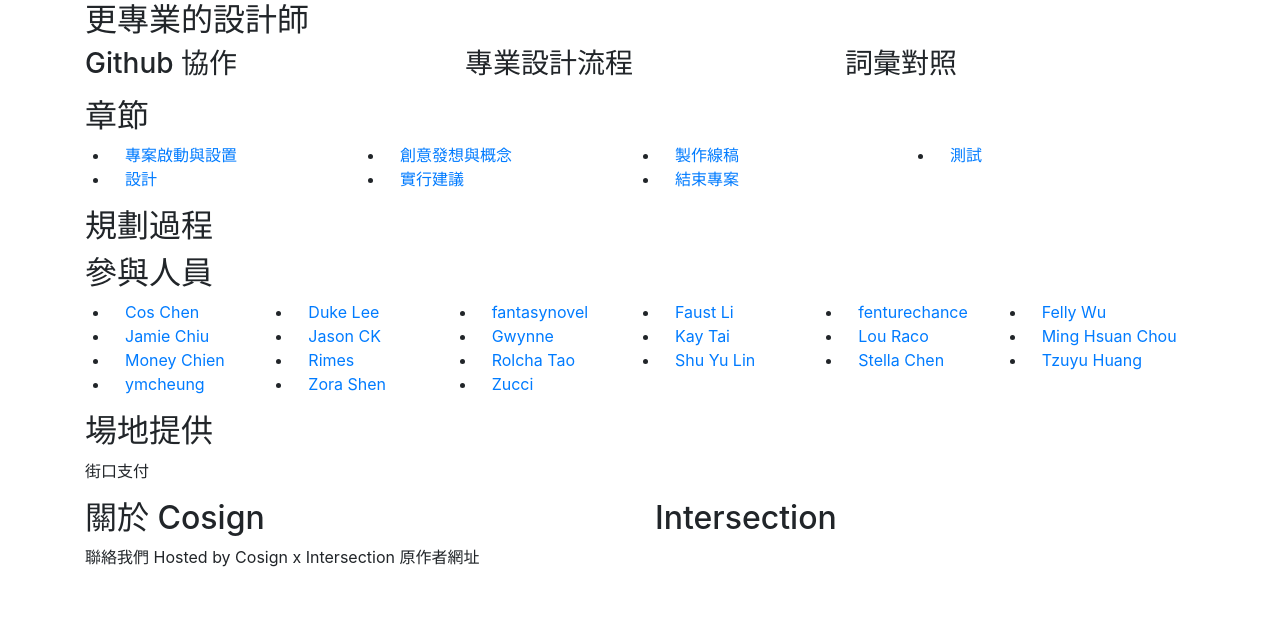
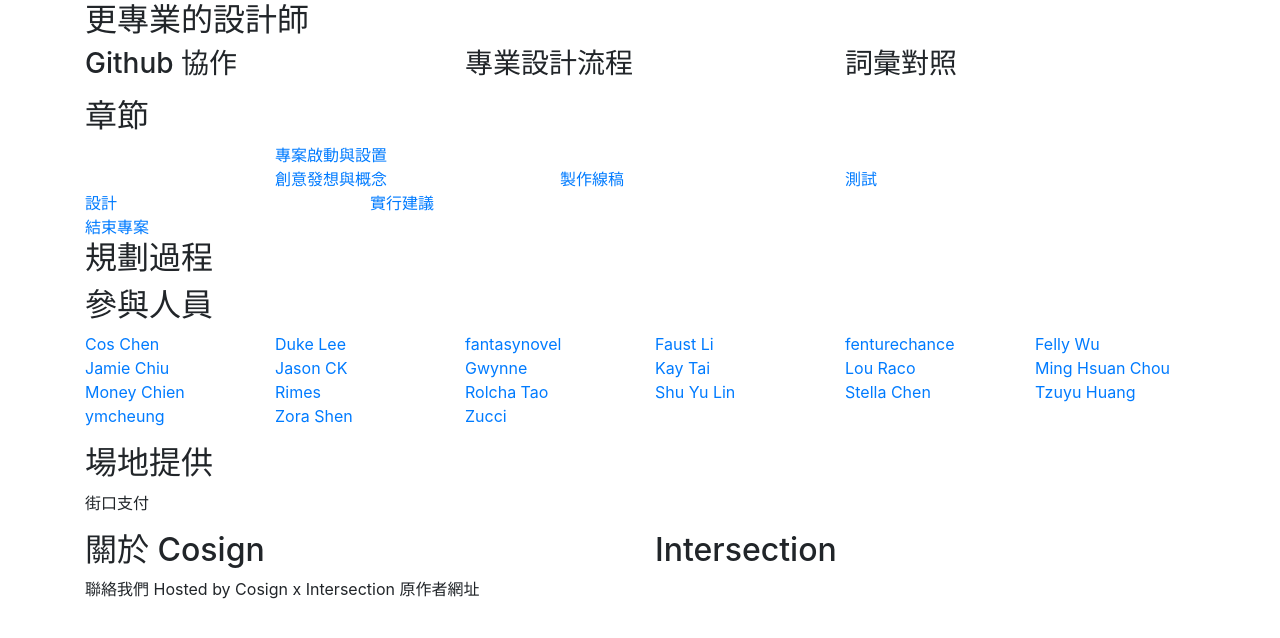
Before and after one commit to thecosignstudio/process, a Jekyll site: the page built from index.md, in a window 1280 px wide. Shown: the top 638 px of the page. Built offline with Jekyll 4.4.1, drawn with Linux system fonts in a browser that asks for light colours.

Commit message:
Update basic custom styles

```diff
--- a/_layouts/home.html
+++ b/_layouts/home.html
@@ -9,6 +9,7 @@
   <title>專業人士的設計流程</title>
   <meta name="description" content="在任何地點、任何時間透過瀏覽器觀看專業人士的設計流程。完全免費，內有我們從事專業工作超過 10 年的精華知識與經驗。">
   <link rel="stylesheet" href="https://stackpath.bootstrapcdn.com/bootstrap/4.1.3/css/bootstrap.min.css" integrity="sha384-MCw98/SFnGE8fJT3GXwEOngsV7Zt27NXFoaoApmYm81iuXoPkFOJwJ8ERdknLPMO" crossorigin="anonymous">
+  <link rel="stylesheet" href="{{ "/process/css/home.css" }}">
   <link rel="canonical" href="https://thecosignstudio.github.io/process" >
 
   <!-- Global site tag (gtag.js) - Google Analytics -->
@@ -54,26 +55,32 @@
     <div class="row">
       <div class="col">
         <h2>章節</h2>
-        <ul class="row align-items-center">
-          <li class="col-12 col-sm-6 col-md-3">
+        <ul class="home-chapters row">
+          <li class="home-chapter-item col-12 col-sm-6 col-md-3 offset-md-2">
             <a href="chapters/01-project-introduction-and-setup.html" class="home-chapter-link">專案啟動與設置</a>
           </li>
-          <li class="col-12 col-sm-6 col-md-3 col-md-offset-3">
+        </ul>
+        <ul class="home-chapters row">
+          <li class="home-chapter-item col-12 col-sm-6 col-md-3 offset-md-2">
             <a href="chapters/02-ideation-and-concept.html" class="home-chapter-link">創意發想與概念</a>
           </li>
-          <li class="col-12 col-sm-6 col-md-3">
+          <li class="home-chapter-item col-12 col-sm-6 col-md-3">
             <a href="chapters/03-wireframing.html" class="home-chapter-link">製作線稿</a>
           </li>
-          <li class="col-12 col-sm-6 col-md-3">
+          <li class="home-chapter-item col-12 col-sm-6 col-md-3">
             <a href="chapters/04-testing.html" class="home-chapter-link">測試</a>
           </li>
-          <li class="col-12 col-sm-6 col-md-3">
+        </ul>
+        <ul class="home-chapters row align-items-center">
+          <li class="home-chapter-item col-12 col-sm-6 col-md-3">
             <a href="chapters/05-design.html" class="home-chapter-link">設計</a>
           </li>
-          <li class="col-12 col-sm-6 col-md-3">
+          <li class="home-chapter-item col-12 col-sm-6 col-md-3">
             <a href="chapters/06-implementation-recommendations.html" class="home-chapter-link">實行建議</a>
           </li>
-          <li class="col-12 col-sm-6 col-md-3">
+        </ul>
+        <ul class="home-chapters row align-items-center">
+          <li class="home-chapter-item col-12 col-sm-6 col-md-3">
             <a href="chapters/07-project-termination.html" class="home-chapter-link">結束專案</a>
           </li>
         </ul>
@@ -90,69 +97,69 @@
       <div class="col">
         <h2>參與人員</h2>
 
-        <ul class="row">
-          <li class="col-6 col-sm-3 col-md-2">
-            <a href="javascript:void(0)" class="home-participate-link">Cos Chen</a>
+        <ul class="home-participants row">
+          <li class="home-participant-item col-6 col-sm-3 col-md-2">
+            <a href="javascript:void(0)" class="home-participant-link">Cos Chen</a>
           </li>
-          <li class="col-6 col-sm-3 col-md-2">
-            <a href="javascript:void(0)" class="home-participate-link">Duke Lee</a>
+          <li class="home-participant-item col-6 col-sm-3 col-md-2">
+            <a href="javascript:void(0)" class="home-participant-link">Duke Lee</a>
           </li>
-          <li class="col-6 col-sm-3 col-md-2">
-            <a href="javascript:void(0)" class="home-participate-link">fantasynovel</a>
+          <li class="home-participant-item col-6 col-sm-3 col-md-2">
+            <a href="javascript:void(0)" class="home-participant-link">fantasynovel</a>
           </li>
-          <li class="col-6 col-sm-3 col-md-2">
-            <a href="javascript:void(0)" class="home-participate-link">Faust Li</a>
+          <li class="home-participant-item col-6 col-sm-3 col-md-2">
+            <a href="javascript:void(0)" class="home-participant-link">Faust Li</a>
           </li>
-          <li class="col-6 col-sm-3 col-md-2">
-            <a href="javascript:void(0)" class="home-participate-link">fenturechance</a>
+          <li class="home-participant-item col-6 col-sm-3 col-md-2">
+            <a href="javascript:void(0)" class="home-participant-link">fenturechance</a>
           </li>
-          <li class="col-6 col-sm-3 col-md-2">
-            <a href="javascript:void(0)" class="home-participate-link">Felly Wu</a>
+          <li class="home-participant-item col-6 col-sm-3 col-md-2">
+            <a href="javascript:void(0)" class="home-participant-link">Felly Wu</a>
           </li>
-          <li class="col-6 col-sm-3 col-md-2">
-            <a href="javascript:void(0)" class="home-participate-link">Jamie Chiu</a>
+          <li class="home-participant-item col-6 col-sm-3 col-md-2">
+            <a href="javascript:void(0)" class="home-participant-link">Jamie Chiu</a>
           </li>
-          <li class="col-6 col-sm-3 col-md-2">
-            <a href="javascript:void(0)" class="home-participate-link">Jason CK</a>
+          <li class="home-participant-item col-6 col-sm-3 col-md-2">
+            <a href="javascript:void(0)" class="home-participant-link">Jason CK</a>
           </li>
-          <li class="col-6 col-sm-3 col-md-2">
-            <a href="javascript:void(0)" class="home-participate-link">Gwynne</a>
+          <li class="home-participant-item col-6 col-sm-3 col-md-2">
+            <a href="javascript:void(0)" class="home-participant-link">Gwynne</a>
           </li>
-          <li class="col-6 col-sm-3 col-md-2">
-            <a href="javascript:void(0)" class="home-participate-link">Kay Tai</a>
+          <li class="home-participant-item col-6 col-sm-3 col-md-2">
+            <a href="javascript:void(0)" class="home-participant-link">Kay Tai</a>
           </li>
-          <li class="col-6 col-sm-3 col-md-2">
-            <a href="javascript:void(0)" class="home-participate-link">Lou Raco</a>
+          <li class="home-participant-item col-6 col-sm-3 col-md-2">
+            <a href="javascript:void(0)" class="home-participant-link">Lou Raco</a>
           </li>
-          <li class="col-6 col-sm-3 col-md-2">
-            <a href="javascript:void(0)" class="home-participate-link">Ming Hsuan Chou</a>
+          <li class="home-participant-item col-6 col-sm-3 col-md-2">
+            <a href="javascript:void(0)" class="home-participant-link">Ming Hsuan Chou</a>
           </li>
-          <li class="col-6 col-sm-3 col-md-2">
-            <a href="javascript:void(0)" class="home-participate-link">Money Chien</a>
+          <li class="home-participant-item col-6 col-sm-3 col-md-2">
+            <a href="javascript:void(0)" class="home-participant-link">Money Chien</a>
           </li>
-          <li class="col-6 col-sm-3 col-md-2">
-            <a href="javascript:void(0)" class="home-participate-link">Rimes</a>
+          <li class="home-participant-item col-6 col-sm-3 col-md-2">
+            <a href="javascript:void(0)" class="home-participant-link">Rimes</a>
           </li>
-          <li class="col-6 col-sm-3 col-md-2">
-            <a href="javascript:void(0)" class="home-participate-link">Rolcha Tao</a>
+          <li class="home-participant-item col-6 col-sm-3 col-md-2">
+            <a href="javascript:void(0)" class="home-participant-link">Rolcha Tao</a>
           </li>
-          <li class="col-6 col-sm-3 col-md-2">
-            <a href="javascript:void(0)" class="home-participate-link">Shu Yu Lin</a>
+          <li class="home-participant-item col-6 col-sm-3 col-md-2">
+            <a href="javascript:void(0)" class="home-participant-link">Shu Yu Lin</a>
           </li>
-          <li class="col-6 col-sm-3 col-md-2">
-            <a href="javascript:void(0)" class="home-participate-link">Stella Chen</a>
+          <li class="home-participant-item col-6 col-sm-3 col-md-2">
+            <a href="javascript:void(0)" class="home-participant-link">Stella Chen</a>
           </li>
-          <li class="col-6 col-sm-3 col-md-2">
-            <a href="javascript:void(0)" class="home-participate-link">Tzuyu Huang</a>
+          <li class="home-participant-item col-6 col-sm-3 col-md-2">
+            <a href="javascript:void(0)" class="home-participant-link">Tzuyu Huang</a>
           </li>
-          <li class="col-6 col-sm-3 col-md-2">
-            <a href="https://ymcheung.tw" class="home-participate-link" target="_blank">ymcheung</a>
+          <li class="home-participant-item col-6 col-sm-3 col-md-2">
+            <a href="https://ymcheung.tw" class="home-participant-link" target="_blank">ymcheung</a>
           </li>
-          <li class="col-6 col-sm-3 col-md-2">
-            <a href="javascript:void(0)" class="home-participate-link">Zora Shen</a>
+          <li class="home-participant-item col-6 col-sm-3 col-md-2">
+            <a href="javascript:void(0)" class="home-participant-link">Zora Shen</a>
           </li>
-          <li class="col-6 col-sm-3 col-md-2">
-            <a href="javascript:void(0)" class="home-participate-link">Zucci</a>
+          <li class="home-participant-item col-6 col-sm-3 col-md-2">
+            <a href="javascript:void(0)" class="home-participant-link">Zucci</a>
           </li>
         </ul>
       </div>
--- a/_sass/_custom.scss
+++ b/_sass/_custom.scss
@@ -1,2 +1,4 @@
 // Custom Homepage
 @import 'custom/fonts';
+@import 'custom/chapters';
+@import 'custom/participants';
--- /dev/null
+++ b/_sass/custom/_chapters.scss
@@ -0,0 +1,8 @@
+.home-chapters {
+  margin-bottom: 0;
+  padding: 0;
+}
+
+.home-chapter-item {
+  list-style: none;
+}
--- /dev/null
+++ b/_sass/custom/_participants.scss
@@ -0,0 +1,7 @@
+.home-participants {
+  padding: 0;
+}
+
+.home-participant-item {
+  list-style: none;
+}
```
